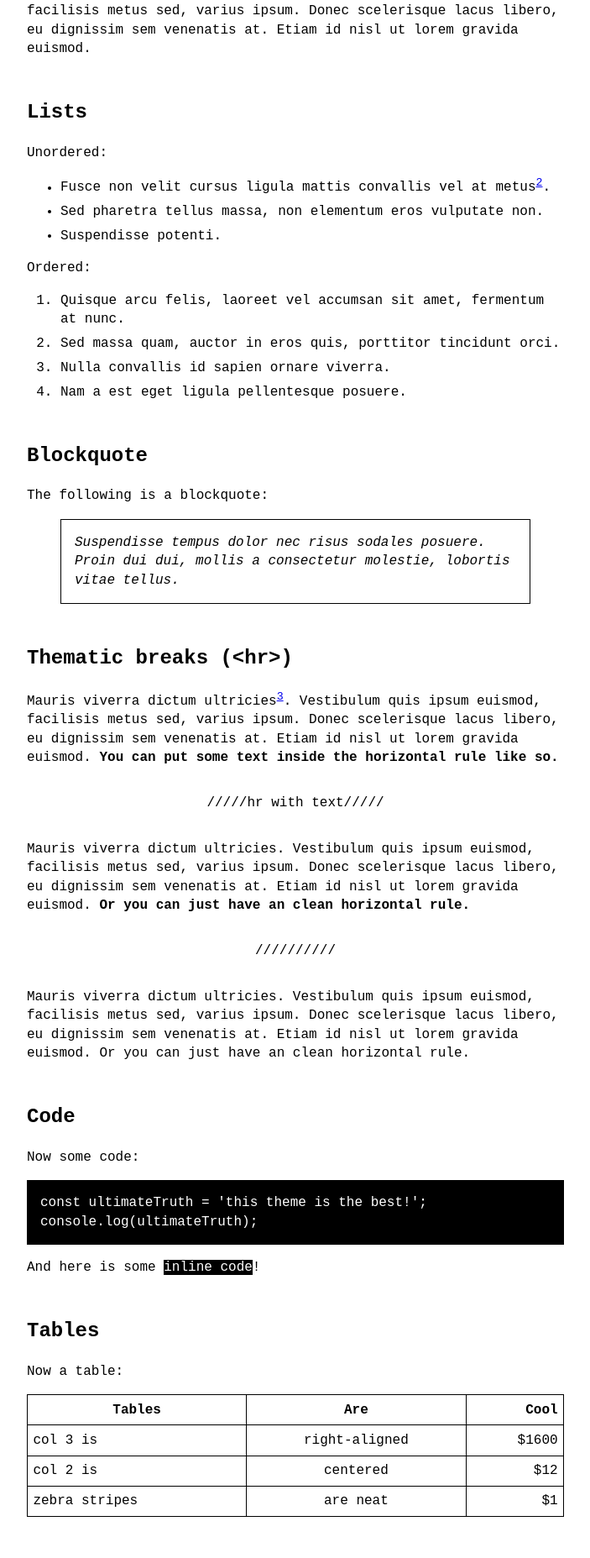
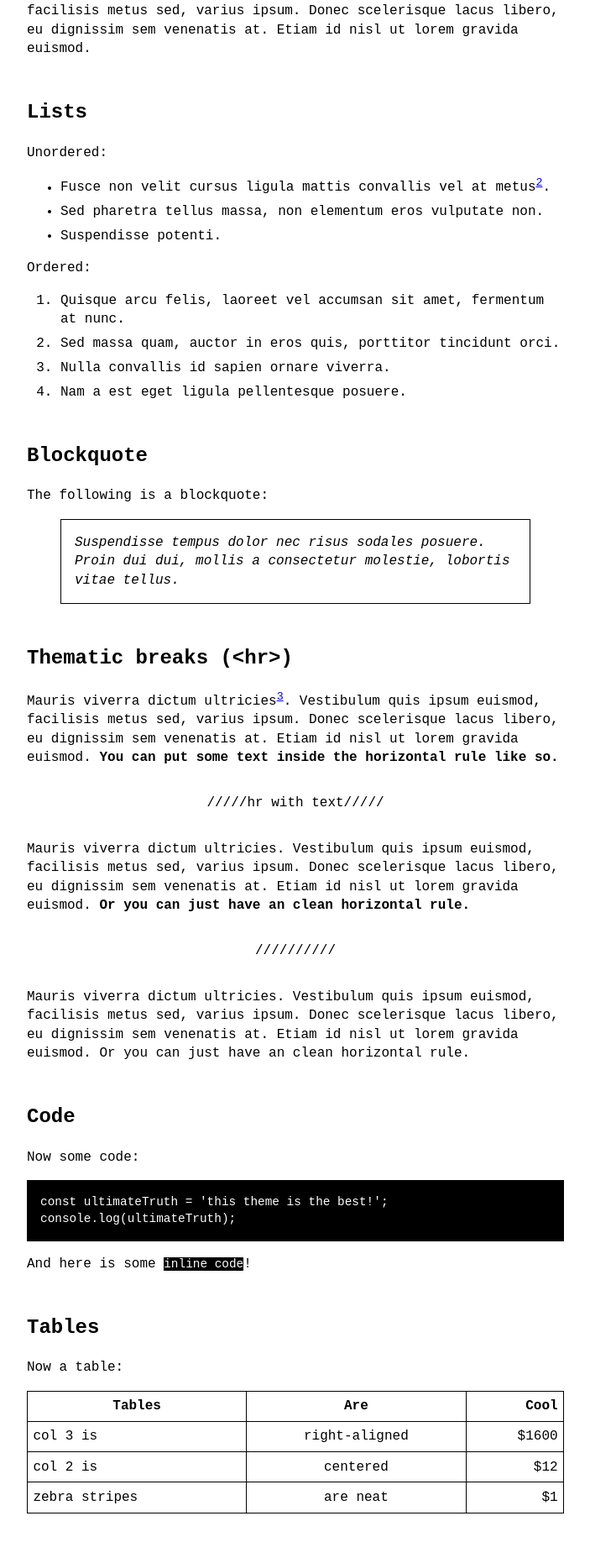
Before and after one commit to lucabutikofer/lucabutikofer.github.io, a Jekyll site: the page built from _posts/2020-07-07-overview-post.md, in a window 1280 px wide. Shown: the part 768-2623 px from the top of the page at 84% size, without its empty margins (288-991 px from the left). Built offline with Jekyll 4.4.1, drawn with Linux system fonts in a browser that asks for light colours.

Commit message:
Update no-style-please.scss

```diff
--- a/_sass/no-style-please.scss
+++ b/_sass/no-style-please.scss
@@ -70,6 +70,7 @@ table, th, td {
 code {
   color: white;
   background: black;
+  font-size: .9rem;   // added
 }
 
 div.highlighter-rouge code {
```
